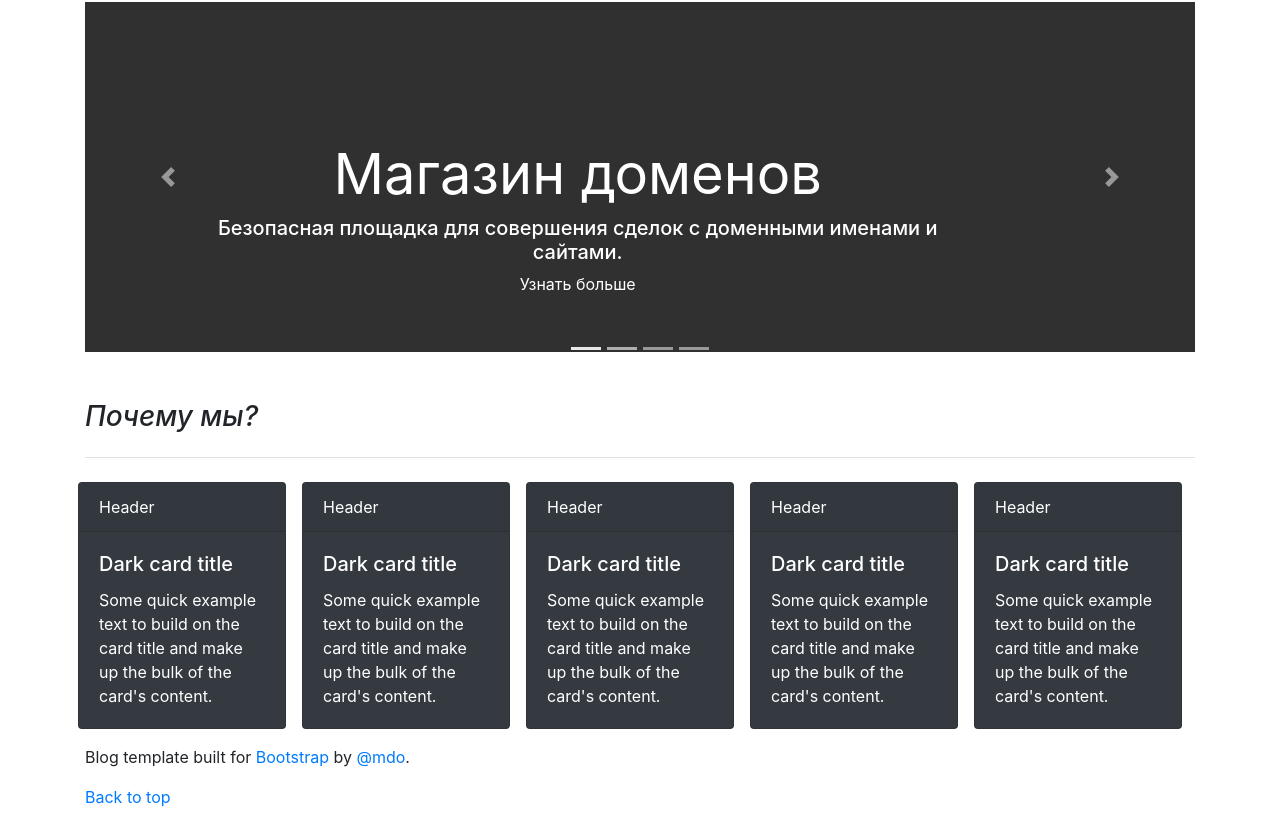
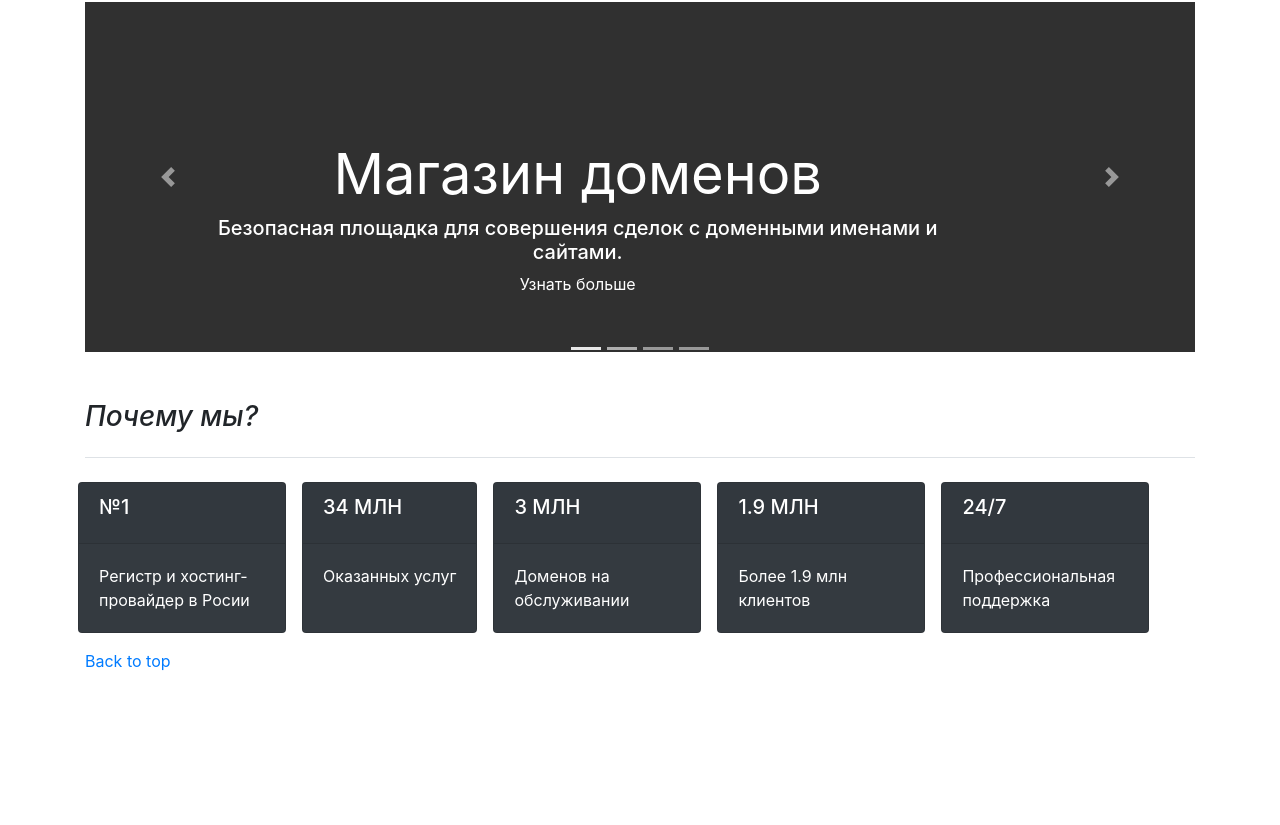
Before and after one commit to Steper2000/WEB-exam, a plain HTML site: page index.html in a window 1280 px wide. Shown: the part 548-1373 px from the top of the page. After the commit the page ends 1237 px from the top, so only its background shows below. Drawn offline with nearby package versions, Linux system fonts and the light colour scheme.

Commit message:
main window +- ready

```diff
--- a/index.html
+++ b/index.html
@@ -24,7 +24,7 @@
      <nav class="nav d-flex justify-content-between">
                     <a class="p-2 text-muted" href="#">Домены</a>
                     <a class="p-2 text-muted" href="#">VPN</a>
-                    <a class="p-2 text-muted" href="#">Хостнинг</a>
+                    <a class="p-2 text-muted" href="hosting.html">Хостнинг</a>
                     <a class="p-2 text-muted" href="#">SSL</a>
                     <a class="p-2 text-muted" href="#">Сервисы</a>
                     <a class="p-2 text-muted" href="#">Серверы и ДЦ</a>
@@ -46,7 +46,7 @@
                         </h3>
                         <div class="mb-1 text-muted">от 99 руб</div>
                         <p class="card-text mb-auto">Надёжный классический и VIP хостинг, VPS с SSD+HDD и SSD носителями, Dedicated. Домены в подарок.</p>
-                        <a href="#">Подробнее</a>
+                        <a href="hosting.html">Подробнее</a>
                       </div>
                       <!-- <svg class="bd-placeholder-img card-img-right flex-auto d-none d-lg-block" width="200" height="250" xmlns="http://www.w3.org/2000/svg" preserveAspectRatio="xMidYMid slice" focusable="false" role="img" aria-label="Placeholder: Thumbnail"><title>Placeholder</title><rect fill="#55595c" width="100%" height="100%"/><text fill="#eceeef" dy=".3em" x="50%" y="50%">Thumbnail</text></svg> -->
                     </div>
@@ -163,44 +163,46 @@
                   </h3>
               <div class="row mb-16">
               <div class="card text-white bg-dark mb-3 mx-2" style="max-width: 13rem;">
-                    <div class="card-header">Header</div>
+                    <div class="card-header"><h5 class="card-title">№1</h5></div>
                     <div class="card-body">
-                      <h5 class="card-title">Dark card title</h5>
-                      <p class="card-text">Some quick example text to build on the card title and make up the bulk of the card's content.</p>
+
+                      <p class="card-text">Регистр и хостинг-провайдер в Росии</p>
                     </div>
                   </div>
                 <div class="card text-white bg-dark mb-3  mx-2" style="max-width: 13rem;">
-                    <div class="card-header">Header</div>
+                    <div class="card-header"><h5 class="card-title">34 МЛН</h5></div>
                      <div class="card-body">
-                    <h5 class="card-title">Dark card title</h5>
-                      <p class="card-text">Some quick example text to build on the card title and make up the bulk of the card's content.</p>
+
+                      <p class="card-text">Оказанных услуг</p>
                     </div>
                  </div>
                 <div class="card text-white bg-dark mb-3  mx-2" style="max-width: 13rem;">
-                    <div class="card-header">Header</div>
+                    <div class="card-header"><h5 class="card-title">3 МЛН</h5></div>
                     <div class="card-body">
-                     <h5 class="card-title">Dark card title</h5>
-                    <p class="card-text">Some quick example text to build on the card title and make up the bulk of the card's content.</p>
+
+                    <p class="card-text">Доменов на обслуживании</p>
                     </div>
                 </div>
                 <div class="card text-white bg-dark mb-3  mx-2" style="max-width: 13rem;">
-                    <div class="card-header">Header</div>
+                    <div class="card-header"><h5 class="card-title">1.9 МЛН</h5></div>
                      <div class="card-body">
-                 <h5 class="card-title">Dark card title</h5>
-                    <p class="card-text">Some quick example text to build on the card title and make up the bulk of the card's content.</p>
+
+                    <p class="card-text">Более 1.9 млн
+                            клиентов</p>
                     </div>
                     </div>
                     <div class="card text-white bg-dark mb-3  mx-2" style="max-width: 13rem;">
-                            <div class="card-header">Header</div>
+                            <div class="card-header"><h5 class="card-title">24/7</h5></div>
                              <div class="card-body">
-                         <h5 class="card-title">Dark card title</h5>
-                            <p class="card-text">Some quick example text to build on the card title and make up the bulk of the card's content.</p>
+
+                            <p class="card-text">Профессиональная
+                                    поддержка</p>
                             </div>
                             </div>
               </div>
 
               <footer class="blog-footer">
-                <p>Blog template built for <a href="https://getbootstrap.com/">Bootstrap</a> by <a href="https://twitter.com/mdo">@mdo</a>.</p>
+
                 <p>
                   <a href="#">Back to top</a>
                 </p>
--- a/style.css
+++ b/style.css
@@ -15,8 +15,3 @@ height: 190px;}
       font-size: 3.5rem;
     }
   }
-
-
-  .blCards{
-      margin: 10px;
-  }
```
